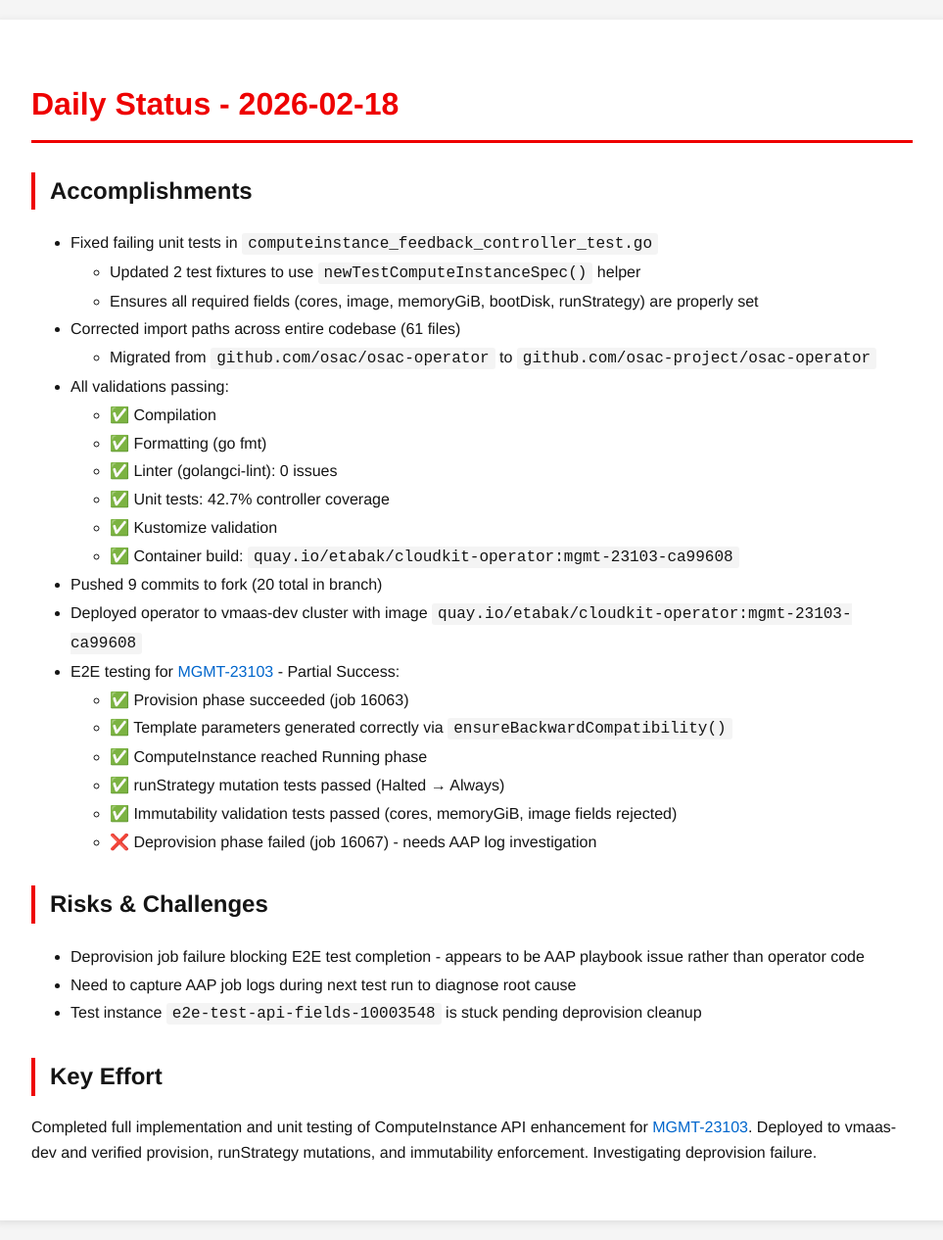
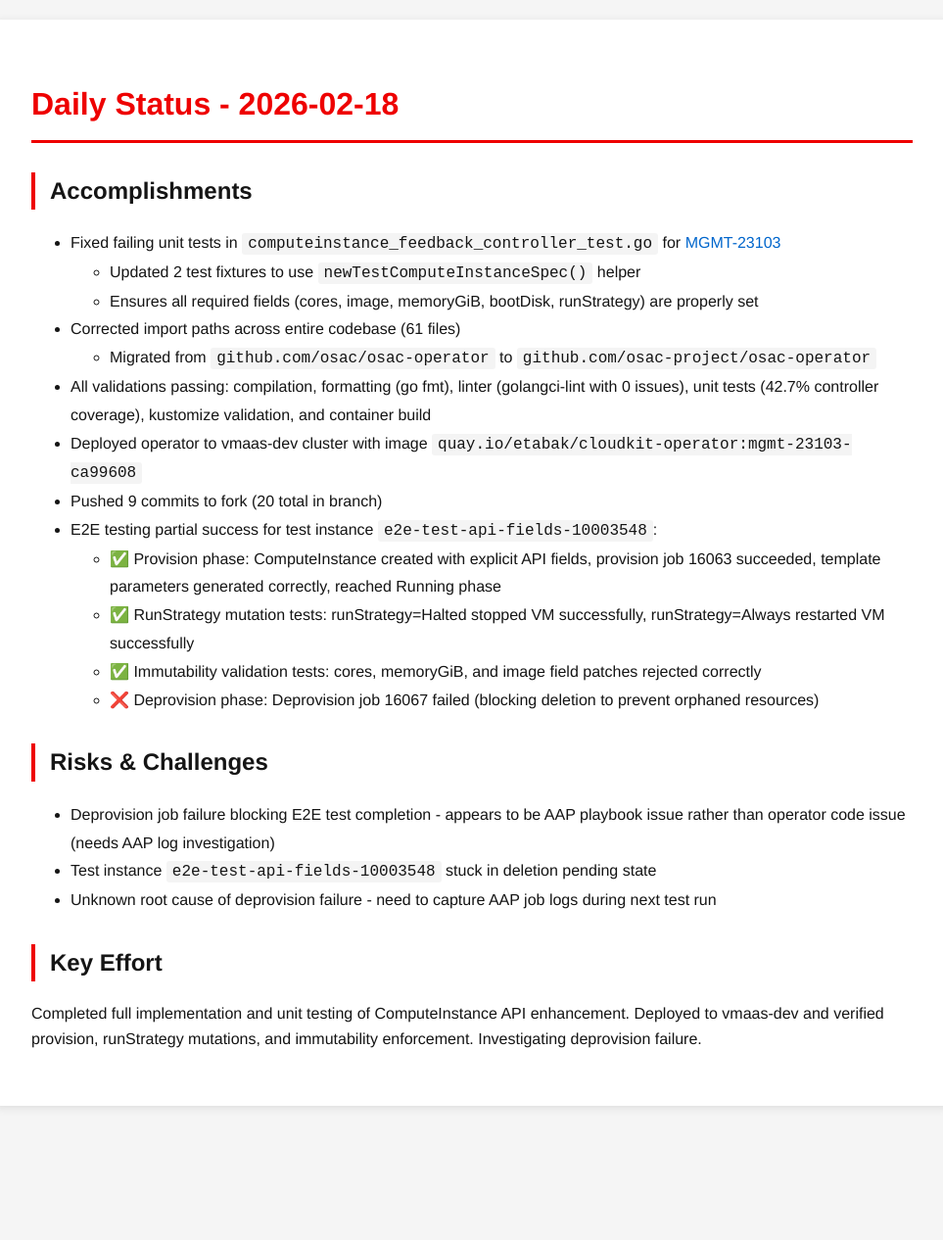
Before and after one commit to tzvatot/daily-status, a Jekyll site: the page built from 2026-02-18.md, in a window 1280 px wide. Shown: the whole page at 98% size, without its empty margins (158-1121 px from the left). Built offline with Jekyll 4.4.1, drawn with Linux system fonts in a browser that asks for light colours; after the commit the page ends 1149 px from its top, so only the background shows below that.

Commit message:
Daily status update - 2026-02-18

```diff
--- a/2026-02-18.md
+++ b/2026-02-18.md
@@ -7,32 +7,24 @@ date: 2026-02-18
 # Daily Status - 2026-02-18
 
 ## Accomplishments
-- Fixed failing unit tests in `computeinstance_feedback_controller_test.go`
+- Fixed failing unit tests in `computeinstance_feedback_controller_test.go` for [MGMT-23103](https://issues.redhat.com/browse/MGMT-23103)
   - Updated 2 test fixtures to use `newTestComputeInstanceSpec()` helper
   - Ensures all required fields (cores, image, memoryGiB, bootDisk, runStrategy) are properly set
 - Corrected import paths across entire codebase (61 files)
   - Migrated from `github.com/osac/osac-operator` to `github.com/osac-project/osac-operator`
-- All validations passing:
-  - ✅ Compilation
-  - ✅ Formatting (go fmt)
-  - ✅ Linter (golangci-lint): 0 issues
-  - ✅ Unit tests: 42.7% controller coverage
-  - ✅ Kustomize validation
-  - ✅ Container build: `quay.io/etabak/cloudkit-operator:mgmt-23103-ca99608`
+- All validations passing: compilation, formatting (go fmt), linter (golangci-lint with 0 issues), unit tests (42.7% controller coverage), kustomize validation, and container build
+- Deployed operator to vmaas-dev cluster with image `quay.io/etabak/cloudkit-operator:mgmt-23103-ca99608`
 - Pushed 9 commits to fork (20 total in branch)
-- Deployed operator to vmaas-dev cluster with image `quay.io/etabak/cloudkit-operator:mgmt-23103-ca99608`
-- E2E testing for [MGMT-23103](https://issues.redhat.com/browse/MGMT-23103) - Partial Success:
-  - ✅ Provision phase succeeded (job 16063)
-  - ✅ Template parameters generated correctly via `ensureBackwardCompatibility()`
-  - ✅ ComputeInstance reached Running phase
-  - ✅ runStrategy mutation tests passed (Halted → Always)
-  - ✅ Immutability validation tests passed (cores, memoryGiB, image fields rejected)
-  - ❌ Deprovision phase failed (job 16067) - needs AAP log investigation
+- E2E testing partial success for test instance `e2e-test-api-fields-10003548`:
+  - ✅ Provision phase: ComputeInstance created with explicit API fields, provision job 16063 succeeded, template parameters generated correctly, reached Running phase
+  - ✅ RunStrategy mutation tests: runStrategy=Halted stopped VM successfully, runStrategy=Always restarted VM successfully
+  - ✅ Immutability validation tests: cores, memoryGiB, and image field patches rejected correctly
+  - ❌ Deprovision phase: Deprovision job 16067 failed (blocking deletion to prevent orphaned resources)
 
 ## Risks & Challenges
-- Deprovision job failure blocking E2E test completion - appears to be AAP playbook issue rather than operator code
-- Need to capture AAP job logs during next test run to diagnose root cause
-- Test instance `e2e-test-api-fields-10003548` is stuck pending deprovision cleanup
+- Deprovision job failure blocking E2E test completion - appears to be AAP playbook issue rather than operator code issue (needs AAP log investigation)
+- Test instance `e2e-test-api-fields-10003548` stuck in deletion pending state
+- Unknown root cause of deprovision failure - need to capture AAP job logs during next test run
 
 ## Key Effort
-Completed full implementation and unit testing of ComputeInstance API enhancement for [MGMT-23103](https://issues.redhat.com/browse/MGMT-23103). Deployed to vmaas-dev and verified provision, runStrategy mutations, and immutability enforcement. Investigating deprovision failure.
+Completed full implementation and unit testing of ComputeInstance API enhancement. Deployed to vmaas-dev and verified provision, runStrategy mutations, and immutability enforcement. Investigating deprovision failure.
```
